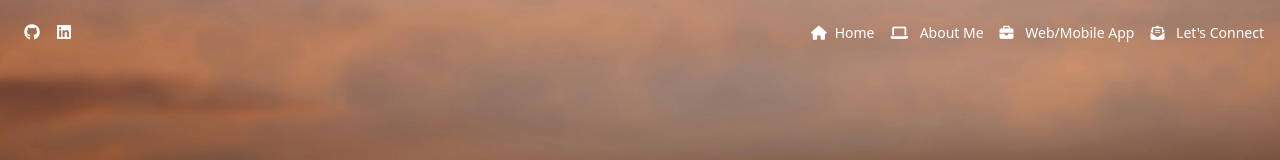
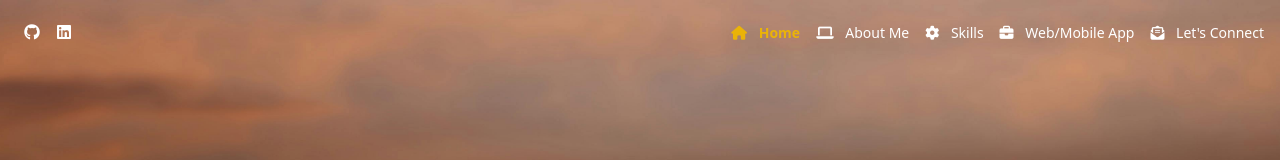
Before and after one commit to cjara002/cj-portfolio, a React (Vite) app: page / in a window 1280 px wide. Shown: the top 160 px of the page. Built offline with nearby package versions, Linux system fonts and the light colour scheme.

Commit message:
added active status to nav bar when scrolling

```diff
--- a/src/components/Button/NavButton.tsx
+++ b/src/components/Button/NavButton.tsx
@@ -6,9 +6,9 @@ return (
                 style={{ cursor: "pointer" }}
                 data-toggle="tooltip"
                 title={props.title}
-                // target="_blank"
-                // rel="noopener noreferrer"
-                className={`${props.textSize} hover:text-yellow-500 transition duration-300 ease-in-out`}
+                className={`${props.textSize} transition duration-300 ease-in-out ${
+                  props.isActive ? "text-yellow-500 font-bold" : "text-white"
+                } hover:text-yellow-500`}
               >
                 <i className={`${props.iconClass} hover:scale-110 transition duration-300 ease-in-out`}></i> {props.text}
               </a>
--- a/src/components/Home/Home.tsx
+++ b/src/components/Home/Home.tsx
@@ -38,7 +38,7 @@ const Home = () => {
   );
 
   return (
-    <div className="overflow-x-hidden">
+    <div className="overflow-x-hidden" id="home">
       <NavBar />
 
       <HeroBanner heroBannerText={HeroBannerText} />
@@ -49,9 +49,7 @@ const Home = () => {
 
       <Projects />
 
-      {/* <div className="bg-black"> */}
-        <ContactForm />
-      {/* </div> */}
+      <ContactForm />
     </div>
   );
 };
--- a/src/components/NavBar/NavBar.tsx
+++ b/src/components/NavBar/NavBar.tsx
@@ -1,14 +1,15 @@
 import { useEffect, useState } from "react";
 import NavButton from "../Button/NavButton";
 import urls from "../../helper/Urls";
-import { Link } from "react-router-dom";
 import SocialMediaButton from "../Button/SocialMediaButton";
 
 const NavBar = () => {
   const [isOpen, setIsOpen] = useState(false);
   const [scrolled, setScrolled] = useState(false);
+  const [activeSection, setActiveSection] = useState("");
 
   useEffect(() => {
+    // Handle scroll for navbar background
     const handleScroll = () => {
       const offset = window.scrollY;
       if (offset > 50) {
@@ -18,10 +19,34 @@ const NavBar = () => {
       }
     };
 
+
+    const sections = document.querySelectorAll("div[id]");
+
+    const observerOptions = {
+      root: null,
+      rootMargin: "-50px 0px 0px 0px",
+      threshold: 0.6, // Adjust this threshold as needed
+    };
+
+    const observer = new IntersectionObserver((entries) => {
+      entries.forEach((entry) => {
+        if (entry.isIntersecting) {
+          setActiveSection(entry.target.id);
+        }
+      });
+    }, observerOptions);
+
+    sections.forEach((section) => {
+      observer.observe(section);
+    });
+
+    setActiveSection("home");
+
     window.addEventListener("scroll", handleScroll);
 
     return () => {
       window.removeEventListener("scroll", handleScroll);
+      sections.forEach((section) => observer.unobserve(section));
     };
   }, []);
 
@@ -57,10 +82,13 @@ const NavBar = () => {
         >
           <ul className="flex flex-col lg:flex-row lg:space-x-4 items-center">
             <li>
-              <Link to="/" className="text-lg sm:text-sm text-white hover:text-yellow-500 transition duration-300 ease-in-out">
-                <i className="fa-1x mr-2 fas fa-home hover:text-yellow-500 transition duration-300 ease-in-out"></i>
-                Home
-              </Link>
+              <NavButton
+                href="#home"
+                textSize="text-lg sm:text-sm text-white"
+                text="Home"
+                iconClass="fa-1x mr-2 fas fa-home"
+                isActive={activeSection === "home"}
+              />
             </li>
             <li>
               <NavButton
@@ -68,6 +96,16 @@ const NavBar = () => {
                 textSize="text-lg sm:text-sm text-white"
                 text="About Me"
                 iconClass="fa-1x mr-2 fas fa-laptop"
+                isActive={activeSection === "about-me"}
+              />
+            </li>
+            <li>
+              <NavButton
+                href="#skills"
+                textSize="text-lg sm:text-sm text-white"
+                text="Skills"
+                iconClass="fa-1x mr-2 fas fa-gear"
+                isActive={activeSection === "skills"}
               />
             </li>
             <li>
@@ -77,6 +115,7 @@ const NavBar = () => {
                 text="Web/Mobile App"
                 title="Web/Mobile App"
                 iconClass="fa-1x mr-2 fas fa-briefcase"
+                isActive={activeSection === "projects"}
               />
             </li>
             <li>
@@ -86,6 +125,7 @@ const NavBar = () => {
                 text="Let's Connect"
                 title="Let's Connect"
                 iconClass="fa-1x mr-2 fas fa-envelope-open-text"
+                isActive={activeSection === "contact-me"}
               />
             </li>
           </ul>
--- a/src/components/TechUsed/TechUsed.tsx
+++ b/src/components/TechUsed/TechUsed.tsx
@@ -34,7 +34,7 @@ const TechUsed: React.FC = () => {
 
   return (
     // <div className="min-h-screen">
-      <div className="techUsed bg-desertLandscapeAtNight bg-cover bg-center h-full relative pt-10 pb-10 px-4 sm:px-8 lg:px-12">
+      <div className="techUsed bg-desertLandscapeAtNight bg-cover bg-center h-full relative pt-10 pb-10 px-4 sm:px-8 lg:px-12" id="skills">
         <div className="container mx-auto">
           <h1 className="mb-5 text-4xl font-bold text-yellow-500">Skills</h1>
           <div className="flex items-center justify-center relative h-96 bg-blue-900 bg-opacity-50 rounded-2xl p-4">
```
